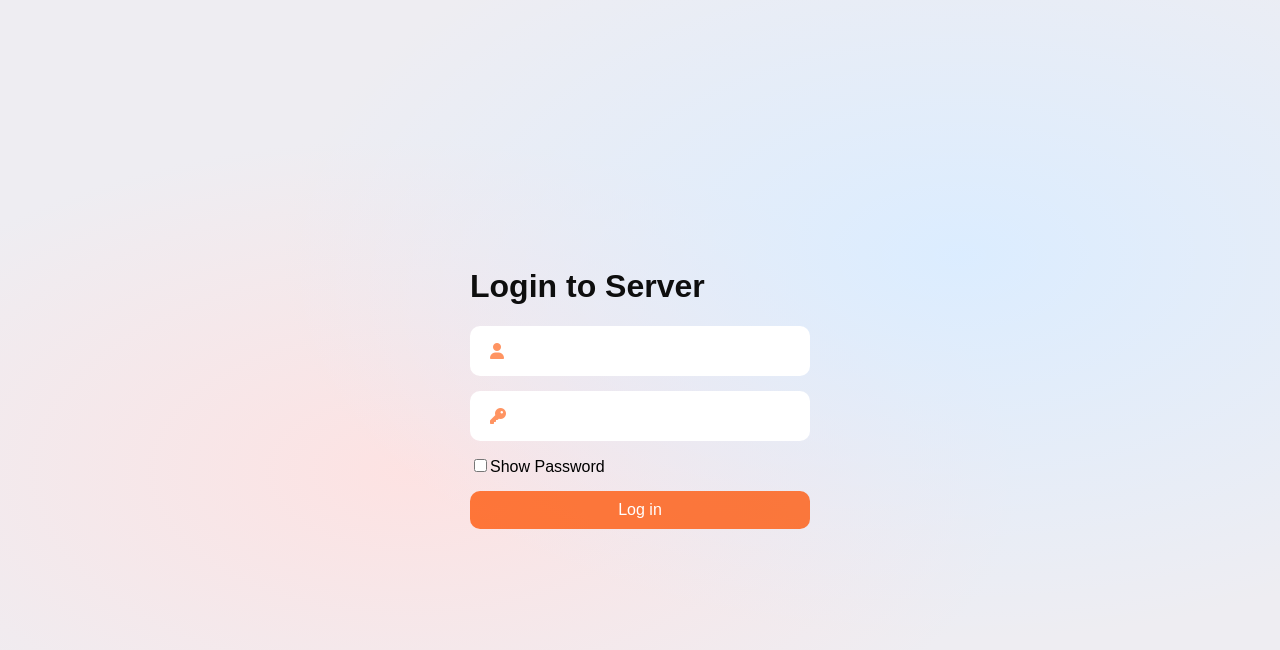
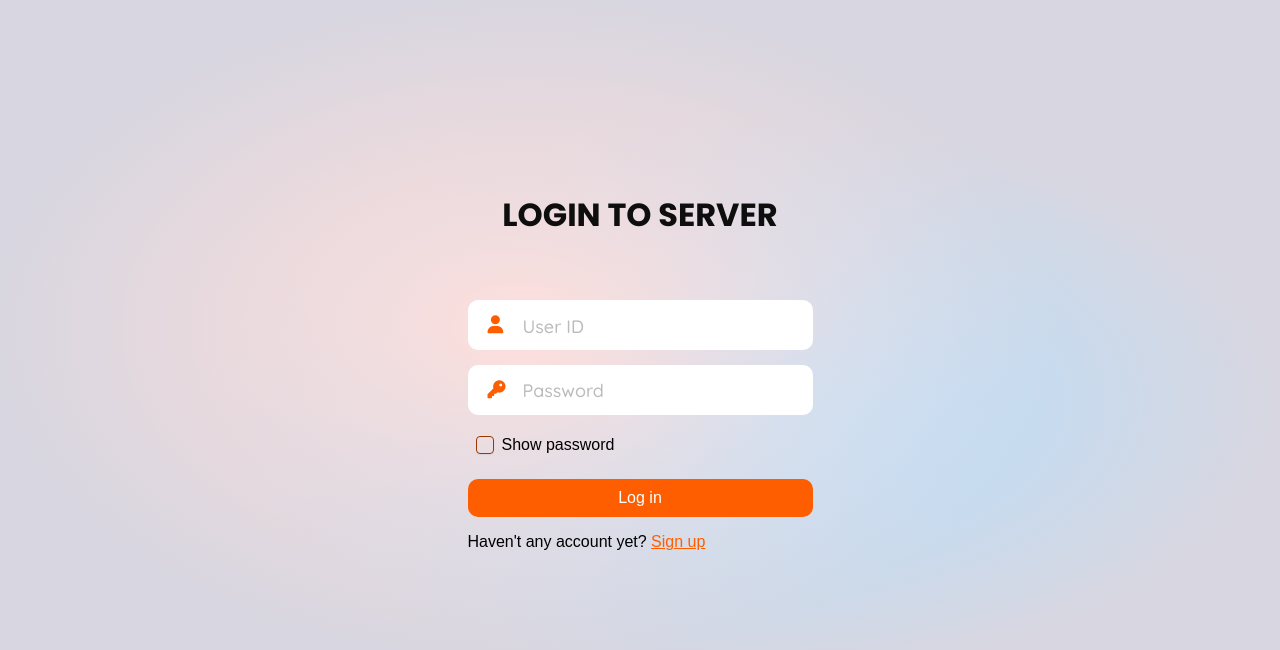
Before and after one commit to Rezwan57/loginpage57, a plain HTML site: page index.html in a window 1280 px wide. Drawn offline with Linux system fonts and the light colour scheme.

Commit message:
some message

```diff
--- /dev/null
+++ b/css/style.css
@@ -0,0 +1,251 @@
+@import url('https://fonts.googleapis.com/css2?family=Quicksand:wght@500&display=swap');
+@import url('https://fonts.googleapis.com/css2?family=Poppins:wght@700&display=swap');
+
+html {
+    height: 100%;
+    overflow: hidden;
+}
+
+body {
+    max-width: 100%;
+    height: 100%;
+    font-family: sans-serif;
+    color: rgb(0, 0, 0);
+    background-repeat: no-repeat;
+    background-color: hsla(251, 14%, 86%, 1);
+    background-image:
+            radial-gradient(at 41% 41%, hsla(6, 100%, 93%, 1) 0px, transparent 50%),
+            radial-gradient(at 59% 50%, hsla(204, 100%, 85%, 1) 0px, transparent 50%);
+    overflow: hidden;
+}
+
+
+.input-form{
+    display: flex;
+    flex-direction: column;
+    justify-content: center;
+    align-items: center;
+    height: 100%;
+}
+
+.input-form form{
+    display: grid;
+}
+
+
+form {
+    align-items: center;
+    padding: 40px 80px 80px 80px;
+}
+
+.form-header{
+    font-family: 'Poppins', sans-serif;
+    color: rgb(14, 14, 14);
+}
+
+.input-group{
+    position: relative;
+    margin-bottom: 15px;
+}
+
+.input-group i{
+    position: absolute;
+    top: 50%;
+    left: 20px;
+    font-size: 18px;
+    color: rgb(255, 94, 0);
+    transform: translateY(-50%);
+}
+
+.input-group input{
+    font-family: 'Quicksand', sans-serif;
+    letter-spacing: 0.4em;
+    font-weight: 900;
+    font-size: 21px;
+    padding-left: 55px;
+    height: 3rem;
+    width: 18rem;
+    border-radius: 10px;
+    border: none
+}
+
+.input-group-checkbox input[type=checkbox]{
+    border: #ffa95d;
+}
+
+.input-group input[type='password'] {
+    font-family: Verdana;
+    letter-spacing: 0.1em;
+}
+::placeholder{
+    font-family: 'Quicksand', sans-serif;
+    letter-spacing: 0.0em;
+    font-size: 18px;
+    font-weight: 400;
+    color: #bbbbbb;
+}
+
+.input-group input:focus{
+    outline: solid 2px rgba(255, 102, 0, 0.2);
+    box-shadow: -1px 1px 35px 12px rgba(255, 165, 105, 0.9);
+}
+
+/* checkbox */
+
+.checkbox-wrapper-4 * {
+    box-sizing: border-box;
+}
+
+.checkbox-wrapper-4 .cbx {
+    -webkit-user-select: none;
+    user-select: none;
+    cursor: pointer;
+    padding: 6px 8px;
+    border-radius: 6px;
+    overflow: hidden;
+    transition: all 0.2s ease;
+    display: inline-block;
+}
+
+.checkbox-wrapper-4 .cbx:not(:last-child) {
+    margin-right: 6px;
+}
+
+.checkbox-wrapper-4 .cbx:hover {
+    background: rgba(255, 97, 6, 0.2);
+}
+
+.checkbox-wrapper-4 .cbx span {
+    float: left;
+    vertical-align: middle;
+    transform: translate3d(0, 0, 0);
+}
+
+.checkbox-wrapper-4 .cbx span:first-child {
+    position: relative;
+    width: 18px;
+    height: 18px;
+    border-radius: 4px;
+    transform: scale(1);
+    border: 1px solid #cccfdb;
+    transition: all 0.2s ease;
+    box-shadow: 0 1px 1px rgba(0, 16, 75, 0.05);
+    border-color: rgb(153, 56, 0);
+}
+
+.checkbox-wrapper-4 .cbx span:first-child svg {
+    position: absolute;
+    top: 3px;
+    left: 2px;
+    fill: none;
+    stroke: #fff;
+    stroke-width: 2;
+    stroke-linecap: round;
+    stroke-linejoin: round;
+    stroke-dasharray: 16px;
+    stroke-dashoffset: 16px;
+    transition: all 0.3s ease;
+    transition-delay: 0.1s;
+    transform: translate3d(0, 0, 0);
+}
+
+.checkbox-wrapper-4 .cbx span:last-child {
+    padding-left: 8px;
+    line-height: 18px;
+}
+
+.checkbox-wrapper-4 .cbx:hover span:first-child {
+    border-color: rgb(255, 94, 0);
+}
+
+.checkbox-wrapper-4 .inp-cbx {
+    position: absolute;
+    visibility: hidden;
+}
+
+.checkbox-wrapper-4 .inp-cbx:checked+.cbx span:first-child {
+    background: rgb(255, 94, 0);
+    border-color: rgb(255, 81, 0);
+    animation: wave-4 0.4s ease;
+}
+
+.checkbox-wrapper-4 .inp-cbx:checked+.cbx span:first-child svg {
+    stroke-dashoffset: 0;
+}
+
+.checkbox-wrapper-4 .inline-svg {
+    position: absolute;
+    width: 0;
+    height: 0;
+    pointer-events: none;
+    user-select: none;
+}
+
+@media screen and (max-width: 640px) {
+    .checkbox-wrapper-4 .cbx {
+        width: 100%;
+        display: inline-block;
+    }
+}
+
+
+/* Checkbox End */
+
+
+
+.btn {
+    font-size: 16px;
+    color: #fff;
+    background-color: rgb(255, 94, 0);
+    /* box-shadow: 1px 1px 85px 10px rgb(255, 204, 167); */
+    margin-top: 15px;
+    border-radius: 10px;
+    padding: 10px 10px;
+    border: none;
+}
+
+.btn:hover {
+    cursor: pointer;
+    color: #8b4100;
+    transition: ease 0.8s;
+    background-color: #ffa95d;
+    box-shadow: -1px 1px 35px 12px rgba(255, 102, 0, 0.52);
+}
+
+
+.signup-btn{
+    padding: 0px;
+    cursor: pointer;
+    background-color: #ffffff00;
+    color: rgb(255, 94, 0);
+    border: none;
+    font-size: 16px;
+    text-decoration: underline;
+
+    &:hover{
+        transition: ease 0.5s;
+        color: #8b4100;
+    }
+}
+
+
+
+
+
+#popup-card {
+    display: none;
+    position: fixed;
+    top: 0;
+    left: 0;
+    width: 100%;
+    height: 100%;
+    background-color: rgba(0, 0, 0, 0.7);
+}
+
+.card-content {
+    width: 80%;
+    height: 80%;
+    margin: 10% auto;
+    background-color: white;
+    /* Additional card styling */
+}
--- /dev/null
+++ b/css/style2.css
@@ -0,0 +1,23 @@
+* {
+  margin: 0;
+  padding: 0;
+  box-sizing: border-box;
+}
+
+body {
+  background-color: hsl(251, 14%, 86%);
+  background-image: radial-gradient(at 41% 41%, hsl(6, 100%, 93%) 0px, transparent 50%), radial-gradient(at 59% 50%, hsl(204, 100%, 85%) 0px, transparent 50%);
+}
+
+main {
+  height: 100vh;
+  width: 100vw;
+  display: grid;
+  place-items: center;
+}
+
+.all-dep {
+  display: grid;
+  grid-template-columns: repeat(4, 1fr);
+  gap: 10rem;
+}
--- a/index.html
+++ b/index.html
@@ -4,35 +4,57 @@
     <meta charset="UTF-8">
     <meta name="viewport" content="width=device-width, initial-scale=1.0">
     <!-- <link href="https://cdn.jsdelivr.net/npm/bootstrap@5.0.2/dist/css/bootstrap.min.css" rel="stylesheet" integrity="sha384-EVSTQN3/azprG1Anm3QDgpJLIm9Nao0Yz1ztcQTwFspd3yD65VohhpuuCOmLASjC" crossorigin="anonymous"> -->
-    <link rel="stylesheet" href="style.css">
-    <title>Data Entry</title>
+    <link rel="stylesheet" href="css/style.css">
+    <title>Login | Sign up</title>
 </head>
 <body>
     <div class="input-form">
 
+        <h1 class="form-header">LOGIN TO SERVER</h1>
+
         <form>
 
-            <h1 class="form-header">Login to Server</h1>
 
             <div class="input-group">
                 <i class="fa-solid fa-user"></i>
-                <input type="" class="form-control" id="user-id">
+                <input type="" class="form-control" id="user-id" placeholder="User ID">
             </div>
 
             <div class="input-group">
                 <i class="fa-solid fa-key"></i>
-                <input type="password" class="form-control" id="user-pass">
+                <input type="password" class="form-control" id="user-pass" placeholder="Password">
             </div>
 
-            <div class="input-checkbox">
+            <!-- <div class="input-checkbox">
                 <input type="checkbox" onclick="passShow()"><label for="checkbox">Show Password</label>
+            </div> -->
+
+
+            <div class="checkbox-wrapper-4">
+                <input class="inp-cbx" id="morning" type="checkbox" onclick="passShow()"/>
+                <label class="cbx" for="morning"><span>
+                        <svg width="12px" height="10px">
+                            <use xlink:href="#check-4"></use>
+                        </svg></span><span>Show password</span></label>
+                <svg class="inline-svg">
+                    <symbol id="check-4" viewbox="0 0 12 10">
+                        <polyline points="1.5 6 4.5 9 10.5 1"></polyline>
+                    </symbol>
+                </svg>
             </div>
 
 
-            <button type="submit" class="btn" onclick="depPage()">Log in</button>
+            <button type="button" class="btn" onclick="depPage()">Log in</button>
+
+            <p>Haven't any account yet? <button class="signup-btn" id="signup-btn">Sign up</button></p>
 
         </form>
 
+        <div id="popup-card">
+            <div class="card-content">
+                <!-- Your card content goes here -->
+            </div>
+        </div>
 
     </div>
 
@@ -45,9 +67,9 @@
 
 
 
+
 <!-- <script src="https://cdn.jsdelivr.net/npm/bootstrap@5.0.2/dist/js/bootstrap.bundle.min.js" integrity="sha384-MrcW6ZMFYlzcLA8Nl+NtUVF0sA7MsXsP1UyJoMp4YLEuNSfAP+JcXn/tWtIaxVXM" crossorigin="anonymous"></script> -->
 <script src="https://kit.fontawesome.com/07e74a95c6.js" crossorigin="anonymous"></script>
-
 <script src="script.js"></script>
 </body>
 </html>
--- a/script.js
+++ b/script.js
@@ -1,14 +1,40 @@
-function depPage(){
+function passShow() {
+    var userPass = document.getElementById("user-pass");
+    if (userPass.type === "password") {
+        userPass.type = "text";
+    } else {
+        userPass.type = "password";
+    }
+}
+
+function depPage() {
 
     var userId = document.getElementById("user-id").value;
     var userPass = document.getElementById("user-pass").value;
 
-    if(userId === "123123" && userPass === "123123") {
+
+    if (userId === "123123" && userPass === "123123") {
         window.location.href = "department.html";
     }
+    else {
+        alert("Incorrect credentials. Please try again.");
+    }
+}
 
-    else{
-        alert("Try again")
-    }
+
+function popSignup( nhb ) {
+
+    const popupButton = document.getElementById('signup-btn');
+    const popupCard = document.getElementById('popup-card');
+
+    popupButton.addEventListener('click', () => {
+        popupCard.style.display = 'block';
+    });
+
+    popupCard.addEventListener('click', (event) => {
+        if (event.target === popupCard) {
+            popupCard.style.display = 'none';
+        }
+    });
 
 }
--- a/style.css
+++ /dev/null
@@ -1,97 +0,0 @@
-html {
-    height: 100%;
-    overflow-x: hidden;
-}
-
-body {
-    max-width: 100%;
-    height: 100%;
-    font-family: sans-serif;
-    color: rgb(0, 0, 0);
-    background-repeat: no-repeat;
-    background-color:hsla(251,18%,94%,1);
-    background-image:
-    radial-gradient(at 75% 32%, hsla(211,100%,93%,1) 0px, transparent 50%),
-    radial-gradient(at 32% 59%, hsla(0,88%,94%,1) 0px, transparent 50%);
-    overflow-x: hidden;
-}
-
-
-.input-form{
-    display: flex;
-    flex-direction: column;
-    justify-content: center;
-    align-items: center;
-    height: 100%;
-
-}
-
-.input-form form{
-    display: grid;
-}
-
-
-form {
-    align-items: center;
-    padding: 40px 80px 80px 80px;
-}
-
-.form-header{
-    color: rgb(14, 14, 14);
-}
-
-.input-group{
-    position: relative;
-    margin-bottom: 15px;
-}
-
-.input-group i{
-    position: absolute;
-    top: 50%;
-    left: 20px;
-    color: #ff51009d;
-    transform: translateY(-50%);
-}
-
-.input-group input{
-    font-size: 20px;
-    padding-left: 50px;
-    height: 3rem;
-    width: 18rem;
-    border-radius: 10px;
-    border: none
-}
-
-.input-group-checkbox input[type=checkbox]{
-    border: #ffa95d;
-}
-
-.input-group input[type='password'] {
-    font-family: Verdana;
-    letter-spacing: 0.1em;
-}
-
-.input-group input:focus{
-    outline: solid 2px #ff51009d;
-}
-
-
-
-.btn {
-    font-size: 16px;
-    color: #fff;
-    background-color: #ff5100c0;
-    /* box-shadow: 1px 1px 85px 10px rgb(255, 204, 167); */
-    margin-top: 15px;
-    border-radius: 10px;
-    padding: 10px 10px;
-    border: none;
-}
-
-.btn:hover {
-    cursor: pointer;
-    color: #8b4100;
-    transition: ease 0.8s;
-    background-color: #ffa95d;
-    box-shadow: -1px 1px 35px 12px rgba(255, 102, 0, 0.52);
-}
```
Also changed, not shown: department.html (+27 -2 lines).
